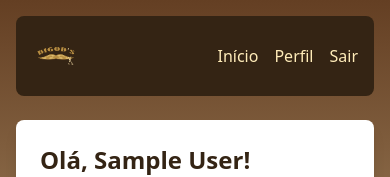
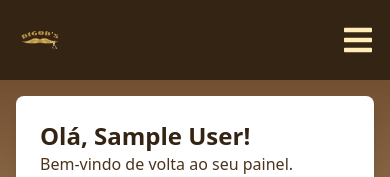
Before and after one commit to Lucaseduardo20/bigods-crm, a React (Vite) app: page /home in a window 390 px wide. Shown: the top 177 px of the page. Built offline with nearby package versions, Linux system fonts and the light colour scheme; no server answers; sample sign-in values are in the browser's storage.

Commit message:
feature: implementing menu to mobile and refactor header

```diff
--- a/package.json
+++ b/package.json
@@ -13,6 +13,7 @@
     "axios": "^1.8.3",
     "react": "^19.0.0",
     "react-dom": "^19.0.0",
+    "react-icons": "^5.5.0",
     "react-router-dom": "^7.3.0"
   },
   "devDependencies": {
--- a/src/pages/Home.tsx
+++ b/src/pages/Home.tsx
@@ -4,13 +4,15 @@ import { useNavigate } from "react-router-dom";
 import Logo from '../assets/logo-light-sem-subtitulo.png'
 import { previewService } from "../services/user";
 import { Appointment } from "../types/appointment";
+import { FaBars, FaTimes } from 'react-icons/fa';
 
 export const Home = () => {
   const { isAuthenticated, user } = useAuth();
   const navigate = useNavigate();
   const [nextAppointments, setNextAppointments] = useState<Appointment[]>([]);
-  const [appointmentsCount, setAppointmentsCount] = useState();
-  const [commission, setCommission] = useState();
+  const [appointmentsCount, setAppointmentsCount] = useState<number>();
+  const [commission, setCommission] = useState<number>();
+  const [isMenuOpen, setIsMenuOpen] = useState(false);
 
   useEffect(() => {
     const checkAndFetchData = async () => {
@@ -35,25 +37,24 @@ export const Home = () => {
     checkAndFetchData();
   }, []);
 
-  const agendamentos = [
-    { id: 1, cliente: "João Silva", data: "25/10/2023", horario: "10:00" },
-    { id: 2, cliente: "Maria Oliveira", data: "26/10/2023", horario: "14:00" },
-    { id: 3, cliente: "Carlos Souza", data: "27/10/2023", horario: "16:00" },
-  ];
-
-  const comissaoSemanal = 1200;
-  const agendamentosRestantes = 5;
-
   return (
-    <section className="min-h-screen bg-gradient-to-b from-[#643f23] to-[#ffecb9] p-4">
-      <header className="bg-marrom-escuro text-claro p-4 rounded-lg mb-6">
+    <section className="min-h-screen bg-gradient-to-b from-[#643f23] to-[#ffecb9] p-4 pt-24">
+      <header className="fixed top-0 left-0 w-full bg-marrom-escuro text-claro p-4 z-50">
         <div className="container mx-auto flex justify-between items-center">
           <img
             src={Logo}
             alt="Logo"
             className="w-12 h-12"
           />
-          <nav>
+
+          <button
+            onClick={() => setIsMenuOpen(!isMenuOpen)}
+            className="text-claro hover:text-areia transition-colors md:hidden"
+          >
+            {isMenuOpen ? <FaTimes size={32} /> : <FaBars size={32} />}
+          </button>
+
+          <nav className="hidden md:block">
             <ul className="flex space-x-4">
               <li>
                 <a href="#" className="hover:text-areia transition-colors">
@@ -73,6 +74,30 @@ export const Home = () => {
             </ul>
           </nav>
         </div>
+
+        <nav
+          className={`md:hidden fixed top-16 right-0 h-full bg-claro w-64 p-4 transform transition-transform duration-300 ease-in-out ${
+            isMenuOpen ? 'translate-x-0' : 'translate-x-full'
+          }`}
+        >
+          <ul className="flex flex-col space-y-4">
+            <li>
+              <a href="#" className="text-marrom-escuro hover:text-areia transition-colors">
+                Início
+              </a>
+            </li>
+            <li>
+              <a href="#" className="text-marrom-escuro hover:text-areia transition-colors">
+                Perfil
+              </a>
+            </li>
+            <li>
+              <a href="#" className="text-marrom-escuro hover:text-areia transition-colors">
+                Sair
+              </a>
+            </li>
+          </ul>
+        </nav>
       </header>
 
       <main className="container mx-auto">
```
Also changed, not shown: 1 other file (tests, documents, lock files or other folders).
